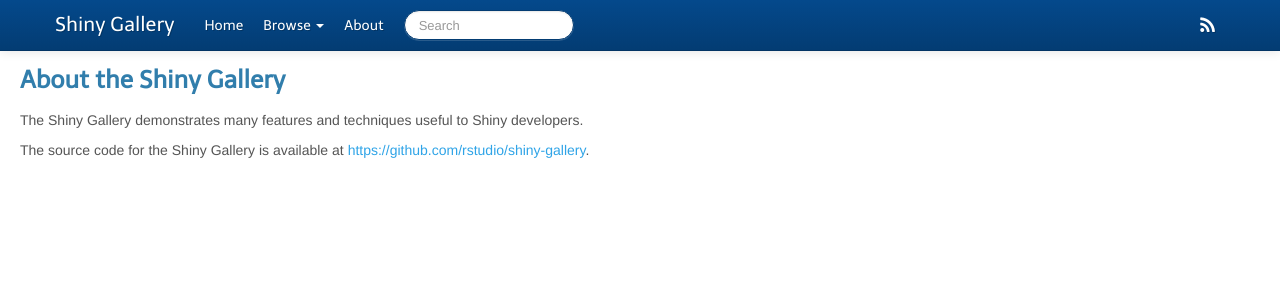
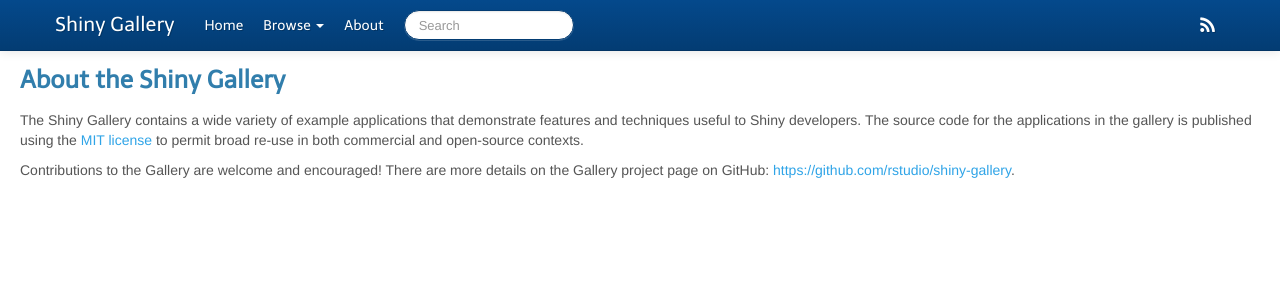
Before and after one commit to daniloCarvalho/shiny-gallery, a Jekyll site: the page built from about/index.md, in a window 1280 px wide. Shown: the top 300 px of the page. Built offline with Jekyll 4.4.1, drawn with Linux system fonts in a browser that asks for light colours; comment, search, counter and statistics services are not loaded.

Commit message:
enhance about page

```diff
--- a/about/index.md
+++ b/about/index.md
@@ -3,6 +3,6 @@
 title: About the Shiny Gallery
 ---
 
-The Shiny Gallery demonstrates many features and techniques useful to Shiny developers.
+The Shiny Gallery contains a wide variety of example applications that demonstrate features and techniques useful to Shiny developers. The source code for the applications in the gallery is published using the [MIT license](http://opensource.org/licenses/MIT) to permit broad re-use in both commercial and open-source contexts.
 
-The source code for the Shiny Gallery is available at [https://github.com/rstudio/shiny-gallery](https://github.com/rstudio/shiny-gallery).
+Contributions to the Gallery are welcome and encouraged! There are more details on the Gallery project page on GitHub: [https://github.com/rstudio/shiny-gallery](https://github.com/rstudio/shiny-gallery).
```
Also changed, not shown: 1 other file.
